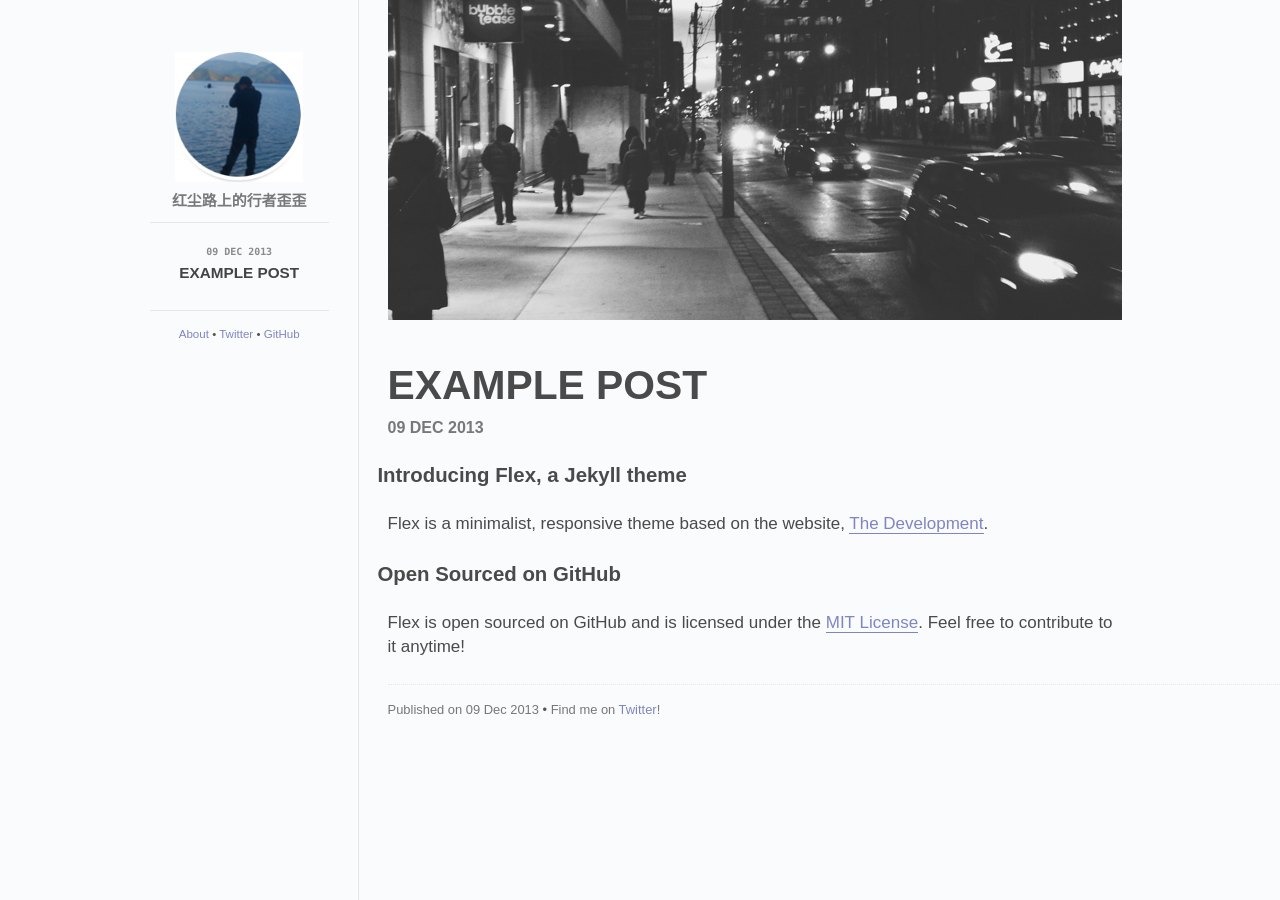
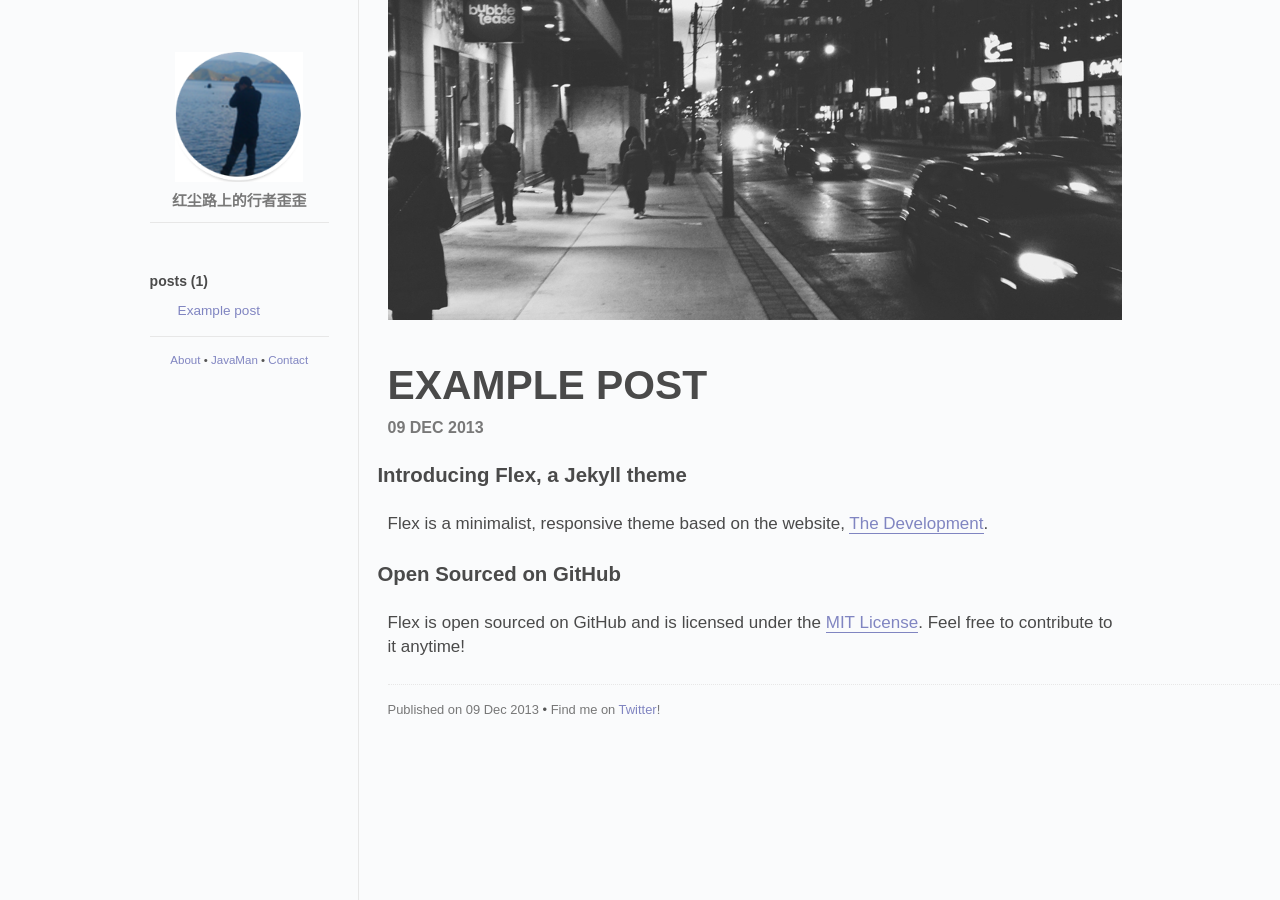
Before and after one commit to javamanyy/javamanyy, a Jekyll site: the page built from index.html, in a window 1280 px wide. Built offline with Jekyll 4.4.1, drawn with Linux system fonts in a browser that asks for light colours; nearby versions of some CDN libraries; library files that are not in the unit come from our copies; Markdown is read by kramdown in place of the engine named in the settings.

Commit message:
Update default.html

```diff
--- a/_layouts/default.html
+++ b/_layouts/default.html
@@ -3,47 +3,53 @@
   <head>
       <meta charset="utf-8">
       <meta http-equiv="X-UA-Compatible" content="IE=edge,chrome=1">
-      <title>{{site.title}} - {{ page.title }}</title>
+      <title>JavaMan - {{ page.title }}</title>
       <meta name="viewport" content="width=device-width">
 
       <!-- syntax highlighting CSS -->
-      <link rel="stylesheet" href="{{site.baseurl}}/css/syntax.css">
+      <link rel="stylesheet" href="/css/syntax.css">
 
       <!-- Custom CSS -->
-      <link rel="stylesheet" href="{{site.baseurl}}/css/main.css">
+      <link rel="stylesheet" href="/css/main.css">
 
       <!-- Responsive CSS -->
-      <link rel="stylesheet" href="{{site.baseurl}}/css/responsive.css">
+      <link rel="stylesheet" href="/css/responsive.css">
+
+	  <link rel="stylesheet" type="text/css" href="/css/zzsc.css">
+	  <script type="text/javascript" src="/js/jquery.min.js"></script>
 
       <!-- Google Fonts
       <link href='http://fonts.googleapis.com/css?family=Source+Sans+Pro:300,400,700' rel='stylesheet' type='text/css'>
       <link href='http://fonts.googleapis.com/css?family=Raleway:300,400,700' rel='stylesheet' type='text/css'>
-      -->
+	  -->
   </head>
   <body>
     <div class="site">
       <div class="sidebar" id="sidebar">
         <div class="header">
-          <h1 class="title"><a href="/"><img id="logo" src="{{site.baseurl}}/images/logo.png"></a></h1>
+          <h1 class="title"><a href="/"><img id="logo" src="/images/logo.png"></a></h1>
           <span class="tagline">红尘路上的行者歪歪</span>
         </div>
-        <div class="posts">
-          <ul class="posts-list">
-            {% for post in site.posts %}
-              <li class="post-link">
-                <a class="post-title" href="{{site.baseurl}}/{{ post.url }}">
-                  <span class="post-date">{{ post.date | date_to_string }}</span>
-                  {{ post.title }}
-                </a>
-              </li>
-            {% endfor %}
-          </ul>
-        </div>
+		<div class="posts"></div>
+		<div id="firstpane" class="menu_list">
+		{% for category in site.categories %}
+			<p class="menu_head">{{ category | first }}  ({{ category | last | size }})</p>
+			<!--文章数量少的情况先，所有类型默认全部打开
+				之后多了，默认类型全部关闭。<div style="display:none" class=menu_body >
+			-->
+			<div style="display:current" class=menu_body >
+			{% for post in category.last %}
+			  <a href="{{ post.url }}">{{ post.title }}</a>
+			{% endfor %}
+			</div>
+		{% endfor %}
+	</div>
+
         <div class="footer">
           <span id="footer-links">
-            <a href="" class="footer-link">About</a> <span class="separator">&bull;</span>
-            <a href="" class="footer-link">Twitter</a> <span class="separator">&bull;</span>
-            <a href="" class="footer-link">GitHub</a>
+            <a href="/about.html" class="footer-link">About</a> <span class="separator">&bull;</span>
+            <a href="/index.html" class="footer-link">JavaMan</a> <span class="separator">&bull;</span>
+            <a href="" class="footer-link">Contact</a>
           </span>
         </div>
       </div>
```
Also changed, not shown: other parts of _layouts/default.html (+16 -0 lines).
